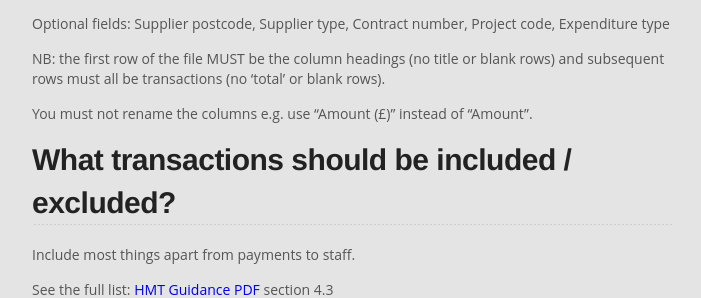
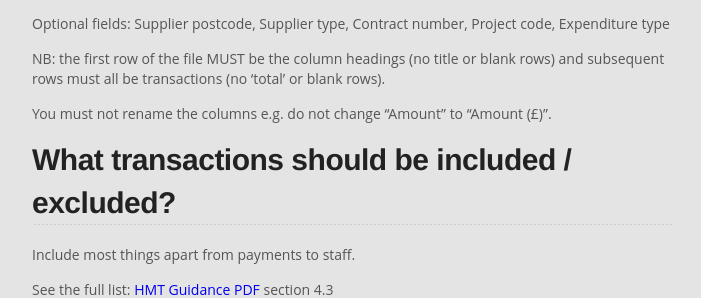
Before and after one commit to datagovuk/guidance, a Jekyll site: the page built from 25k-spend-data.md, in a window 1280 px wide and 900 px high, scrolled down 1167 px. Shown: the part 156-454 px from the top of the window, without its empty margins (288-989 px from the left). Built offline with Jekyll 4.4.1, drawn with Linux system fonts in a browser that asks for light colours.

Commit message:
Update 25k-spend-data.md
Just clarifying that you should rename columns, on first read it read like a suggestion that I should call it Amount (£).

```diff
--- a/25k-spend-data.md
+++ b/25k-spend-data.md
@@ -49,7 +49,7 @@ Optional fields: Supplier postcode, Supplier type, Contract number, Project code
 
 NB: the first row of the file MUST be the column headings (no title or blank rows) and subsequent rows must all be transactions (no 'total' or blank rows).
 
-You must not rename the columns e.g. use "Amount (£)" instead of "Amount".
+You must not rename the columns e.g. do not change "Amount" to "Amount (£)".
 
 ## What transactions should be included / excluded?
 
```
